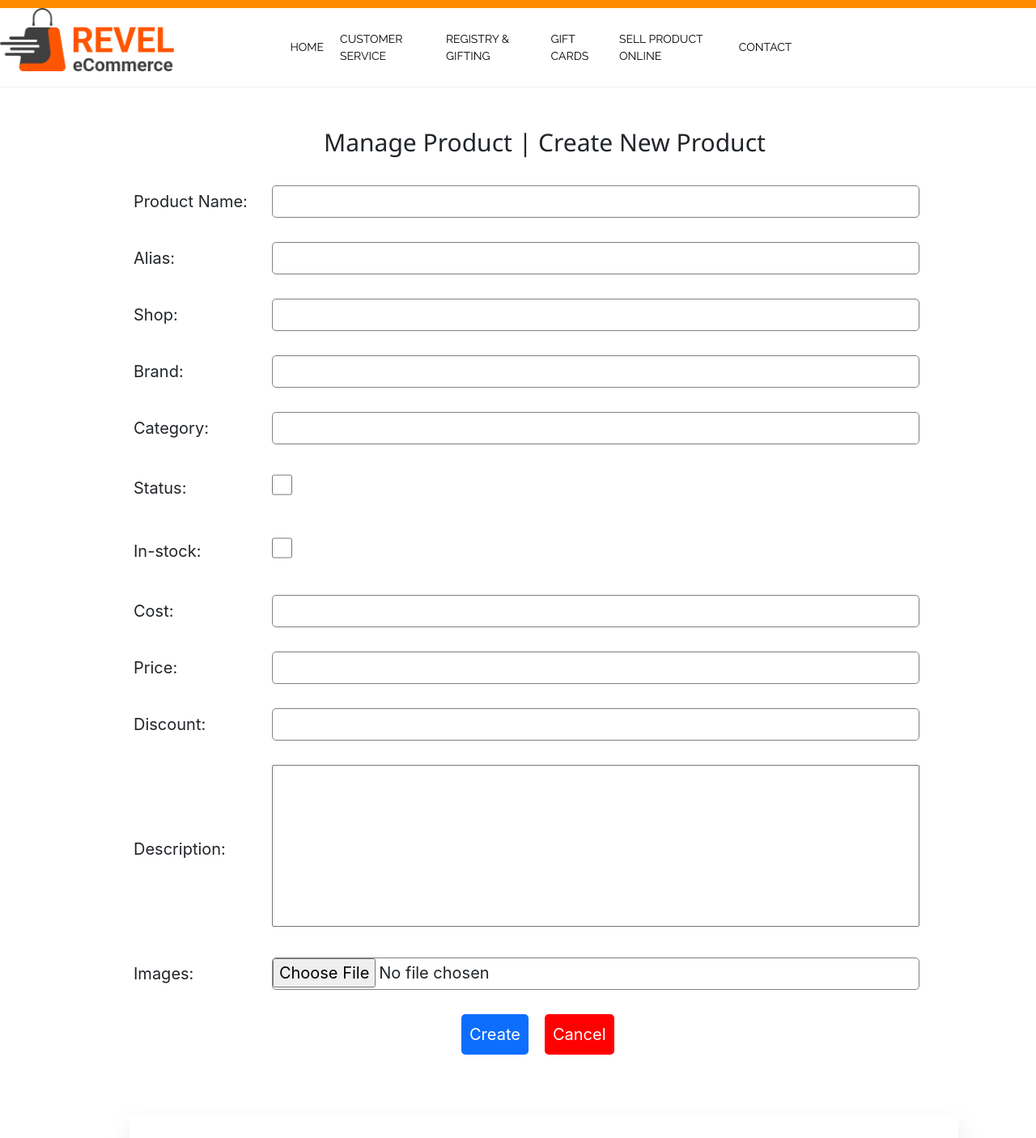
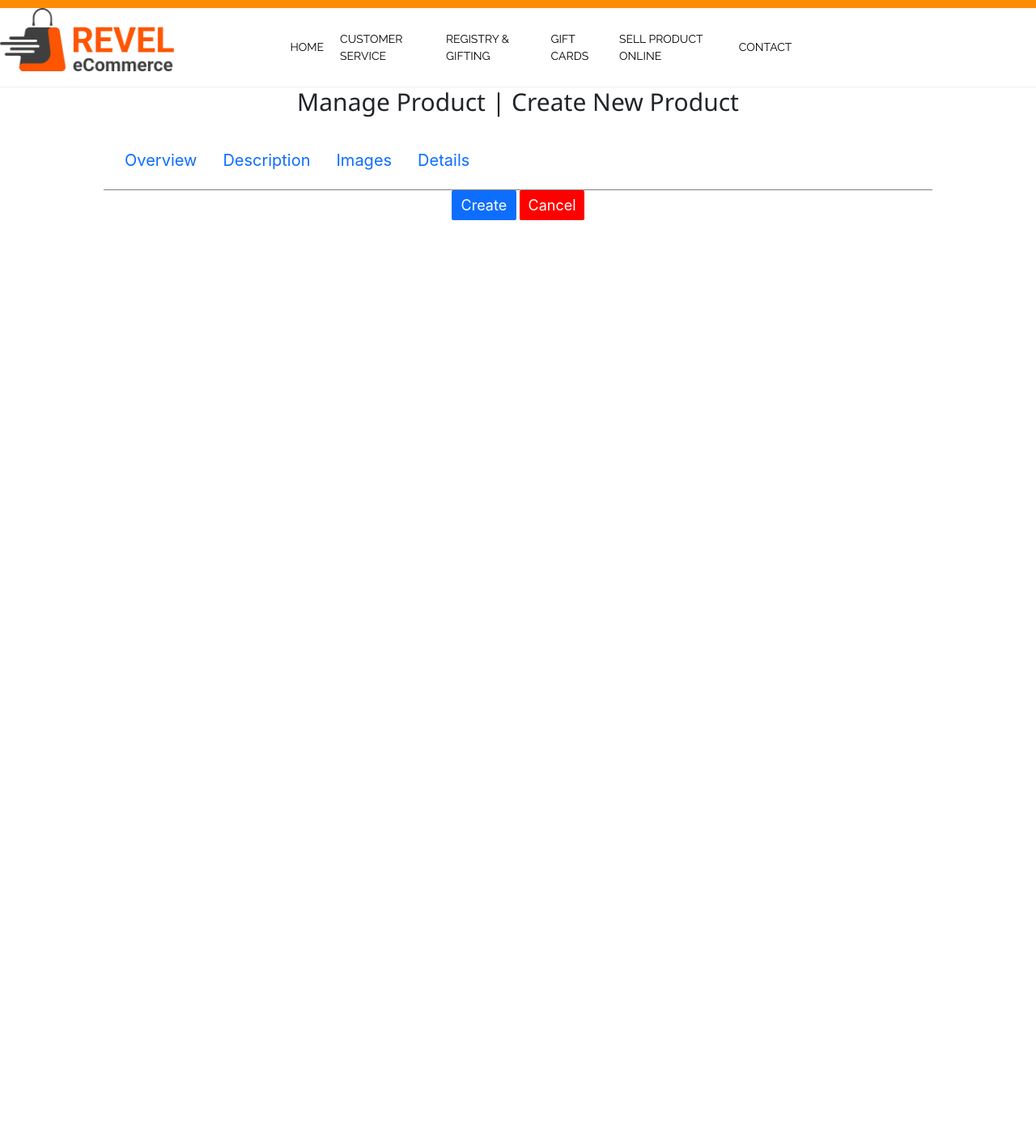
Before and after one commit to mrdunghr/FE-Ecommerce_Team3_C0223G1_CodeGym, a React (Create React App) app in the folder e-commerce/: page / in a window 1280 px wide. Shown: the part 52-1458 px from the top of the page at 81% size. After the commit the page ends 1000 px from the top, so only its background shows below. Built offline with nearby package versions, Linux system fonts and the light colour scheme.

Commit message:
fix giao dien them san pham

```diff
--- a/e-commerce/public/index.html
+++ b/e-commerce/public/index.html
@@ -52,4 +52,5 @@
       To create a production bundle, use `npm run build` or `yarn build`.
     -->
   </body>
+
 </html>
--- a/e-commerce/src/pages/customer/product/create.css
+++ b/e-commerce/src/pages/customer/product/create.css
@@ -1,54 +1,88 @@
 #main-create{
     width: 100%;
     /*height: 600px;*/
-    height: 1300px;
+    display: flex;
+    flex-direction: column;
+    align-items: center;
+    justify-content: center;
+}
+#container-create{
+    width: 80%;
 
 }
-#main-create h2{
-    text-indent: 400px;
-    margin-top: 50px;
+#tab-box{
+    width: 100%;
+
 }
-#create-product-table{
-    margin-top: 20px;
-    width: 80%;
-    height: 500px;
-    margin-left: 150px;
+#tab-box .tab-btn{
+    margin-left: 20px;
+    border: none;
+    background: white;
     font-size: 20px;
+    margin-top: 30px;
+    margin-bottom: 20px;
+    color: #0d6efd;
+}
+#content-box{
+    width: 100%;
+}
+#content-box .content table td{
+    text-align: left;
+}
+.content{
+    font-size: 20px;
+    width: 100%;
+    height: 100%;
 }
 #create-product-table input{
     width: 800px;
     height: 40px;
-    border-radius: 5px;
+    border-radius: 10px;
     border: 0.5px solid grey;
-}
-#create-product-table td{
-    text-align: left;
-    margin-left: 20px;
-}
-#create-product-table textarea{
-    width: 800px;
-    resize: none;
-    height: 200px;
-    font-size: 15px;
-    padding: 10px;
 }
 #create-product-table input[type=checkbox]{
     width: 25px;
 }
-#create-product-table button{
-    margin-left: 20px;
+#add-description-product textarea{
+    width: 100%;
+    resize: none;
+}
+.image-box-product{
+    width: 100%;
+    height: 200px;
+    border: .5px solid grey;
+    border-radius: 5px;
     padding: 10px;
-    border-radius: 5px;
+}
+.image-box-product input{
+    margin-top: 20px;
+}
+.content{
+    display: none;
+}
+#content-box .content.active{
+    display: block;
+}
+#tab-box .tab-btn.active{
+    color: #888888;
+    border-top: 0.5px solid grey;
+    border-right: 0.5px solid grey;
+    border-left: 0.5px solid grey;
+}
+#tab-box{
+    border-bottom: .5px solid grey;
+}
+#btn-submit button{
+    padding: 5px;
+    width: 80px;
     border: none;
     color: white;
+    font-size: 18px;
+    border-radius: 2px;
 }
-#create-product-table #btn-create-prod{
+#main-create #create-product{
     background: #0d6efd;
 }
-#create-product-table #btn-cancel-prod{
+#main-create #cancel-product{
     background: red;
 }
-#footer{
-    width: 100%;
-    height: 300px;
-}
--- a/e-commerce/src/pages/customer/product/create.js
+++ b/e-commerce/src/pages/customer/product/create.js
@@ -1,9 +1,24 @@
 import CustomerHeader from "../../../components/customer/header";
 import "./create.css"
 import {CustomerFooter} from "../../../components/customer/footer";
+import {useEffect} from "react";
 
 export const CreateProduct = () =>{
+    useEffect(() => {
+        const tabs = document.querySelectorAll('.tab-btn');
+        const all_content = document.querySelectorAll('.content');
 
+        tabs.forEach((tab, index) => {
+            tab.addEventListener('click', (e) => {
+                // console.log(e)
+                tabs.forEach(tab => tab.classList.remove('active'))
+                tab.classList.add('active')
+
+                all_content.forEach(ct => ct.classList.remove('active'))
+                all_content[index].classList.add('active');
+            })
+        })
+    }, [])
     return(
         <>
             <div id={'display'}>
@@ -12,6 +27,15 @@ export const CreateProduct = () =>{
                 </div>
                 <div id={'main-create'}>
                     <h2>Manage Product | Create New Product</h2>
+                    <div id={'container-create'}>
+                    <div id={'tab-box'}>
+                        <button className={'tab-btn'}>Overview</button>
+                        <button className={'tab-btn'}>Description</button>
+                        <button className={'tab-btn'}>Images</button>
+                        <button className={'tab-btn'}>Details</button>
+                    </div>
+                    <div id={'content-box'}>
+                        <div className={'content'}>
                         <div id={'create-product-table'}>
                             <table>
                                 <tr>
@@ -54,26 +78,33 @@ export const CreateProduct = () =>{
                                     <td>Discount:</td>
                                     <td><input type="text"/></td>
                                 </tr>
-                            <tr>
-                                <td>Description: </td>
-                                <td><textarea name="" id="" cols="30" rows="10"></textarea></td>
-                            </tr>
-                            <tr>
-                                <td>Images:</td>
-                                <td><input type="file"/></td>
-                            </tr>
-                            <tr>
-                                <td colSpan={2} style={{paddingLeft: "400px"}}>
-                                    <button id={'btn-create-prod'}>Create</button>
-                                    <button id={'btn-cancel-prod'}>Cancel</button>
-                                </td>
-                            </tr>
                             </table>
                         </div>
                     </div>
-                <div id={'footer'}>
-                    <CustomerFooter></CustomerFooter>
+                        <div className={'content'}>
+                            <div id={'add-description-product'}>
+                                <p>Short Description: </p>
+                                <textarea name="" id="" cols="30" rows="10"></textarea>
+                                <p>Full Description:</p>
+                                <textarea name="" id="" cols="30" rows="10"></textarea>
                             </div>
+                        </div>
+                        <div className={'content'}>
+                            <div id={'add-product-image'}>
+                                <div className={'image-box-product'}>
+                                    <p>Main image: </p>
+                                    <img src="/image/image-thumbnail.png" alt=""/><br/>
+                                    <input type="file"/>
+                                </div>
+                            </div>
+                        </div>
+                    </div>
+                </div>
+                    <div id={'btn-submit'}>
+                        <span><button id={'create-product'}>Create</button> <button id={'cancel-product'}>Cancel</button></span>
+                    </div>
+            </div>
+
             </div>
         </>
     )
```
Also changed, not shown: e-commerce/public/image/image-thumbnail.png (added). Lines whose indentation alone changed are shown as unchanged.
